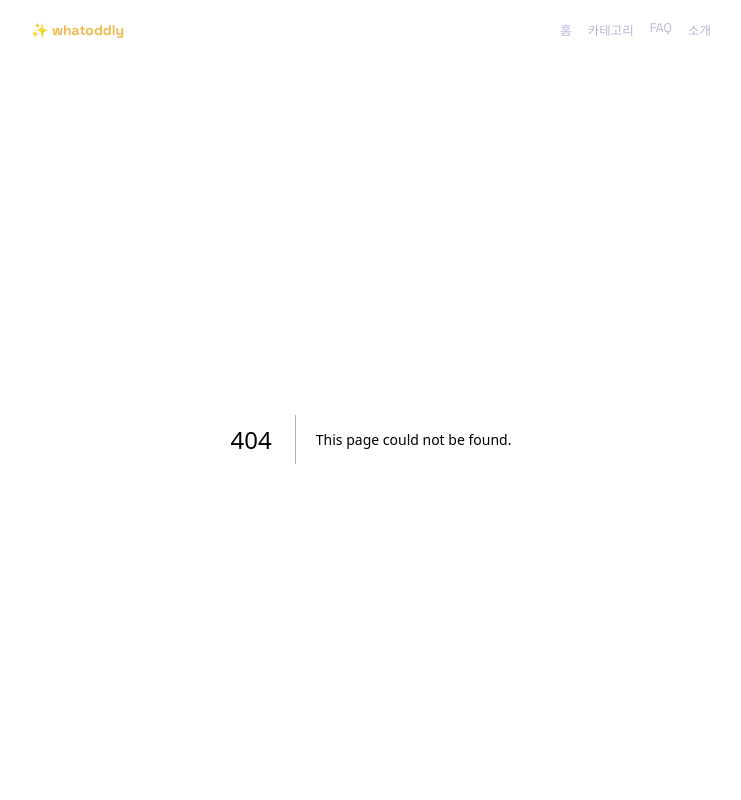
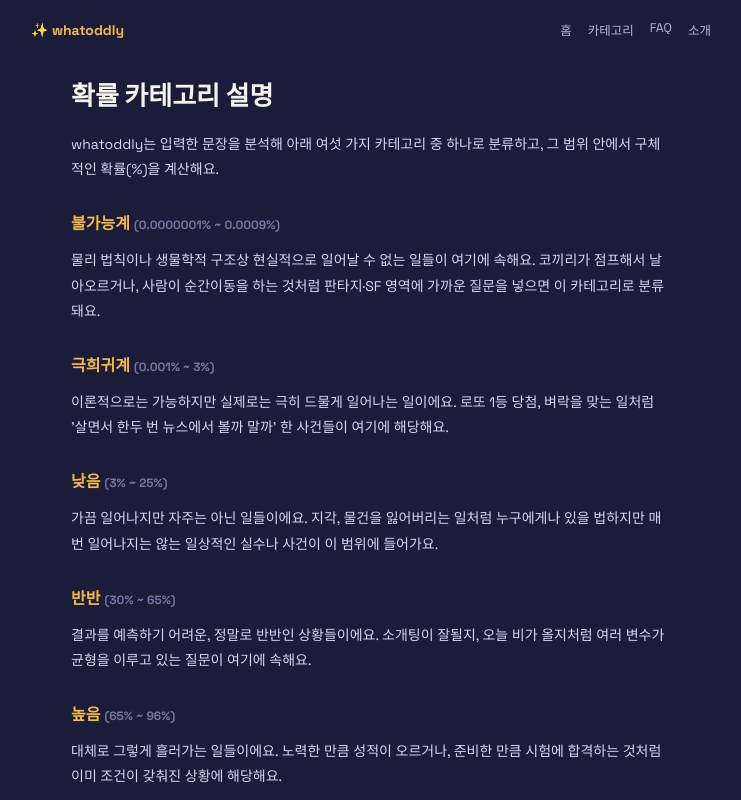
Before and after one commit to uli42852-commits/whatoddly, a Next.js app: page /categories in a window 1280 px wide. Before the commit this address had no page. Shown: the top 800 px of the page, without its empty margins (269-1010 px from the left). Built offline with nearby package versions, Linux system fonts and the light colour scheme.

Commit message:
Create page.js

```diff
--- /dev/null
+++ b/app/categories/page.js
@@ -0,0 +1,65 @@
+export const metadata = {
+  title: "확률 카테고리 설명 | whatoddly",
+  description:
+    "whatoddly의 여섯 가지 확률 카테고리(불가능계·극희귀계·낮음·반반·높음·거의확실)를 설명합니다.",
+};
+
+const CATEGORY_INFO = [
+  {
+    label: "불가능계",
+    range: "0.0000001% ~ 0.0009%",
+    desc:
+      "물리 법칙이나 생물학적 구조상 현실적으로 일어날 수 없는 일들이 여기에 속해요. 코끼리가 점프해서 날아오르거나, 사람이 순간이동을 하는 것처럼 판타지·SF 영역에 가까운 질문을 넣으면 이 카테고리로 분류돼요.",
+  },
+  {
+    label: "극희귀계",
+    range: "0.001% ~ 3%",
+    desc:
+      "이론적으로는 가능하지만 실제로는 극히 드물게 일어나는 일이에요. 로또 1등 당첨, 벼락을 맞는 일처럼 '살면서 한두 번 뉴스에서 볼까 말까' 한 사건들이 여기에 해당해요.",
+  },
+  {
+    label: "낮음",
+    range: "3% ~ 25%",
+    desc:
+      "가끔 일어나지만 자주는 아닌 일들이에요. 지각, 물건을 잃어버리는 일처럼 누구에게나 있을 법하지만 매번 일어나지는 않는 일상적인 실수나 사건이 이 범위에 들어가요.",
+  },
+  {
+    label: "반반",
+    range: "30% ~ 65%",
+    desc:
+      "결과를 예측하기 어려운, 정말로 반반인 상황들이에요. 소개팅이 잘될지, 오늘 비가 올지처럼 여러 변수가 균형을 이루고 있는 질문이 여기에 속해요.",
+  },
+  {
+    label: "높음",
+    range: "65% ~ 96%",
+    desc:
+      "대체로 그렇게 흘러가는 일들이에요. 노력한 만큼 성적이 오르거나, 준비한 만큼 시험에 합격하는 것처럼 이미 조건이 갖춰진 상황에 해당해요.",
+  },
+  {
+    label: "거의확실",
+    range: "96% ~ 99.9999%",
+    desc:
+      "사실상 예외 없이 일어나는 일들이에요. 해가 뜨는 것, 숨을 쉬는 것처럼 자연스러운 흐름을 거스르기가 더 어려운 사건들이 여기에 들어가요.",
+  },
+];
+
+export default function CategoriesPage() {
+  return (
+    <div className="content-page">
+      <h1>확률 카테고리 설명</h1>
+      <p>
+        whatoddly는 입력한 문장을 분석해 아래 여섯 가지 카테고리 중 하나로 분류하고,
+        그 범위 안에서 구체적인 확률(%)을 계산해요.
+      </p>
+
+      {CATEGORY_INFO.map((c) => (
+        <div key={c.label} style={{ marginTop: 24 }}>
+          <h2 style={{ marginBottom: 4 }}>
+            {c.label} <span style={{ color: "#7A76A0", fontSize: 12 }}>({c.range})</span>
+          </h2>
+          <p>{c.desc}</p>
+        </div>
+      ))}
+    </div>
+  );
+}
```
